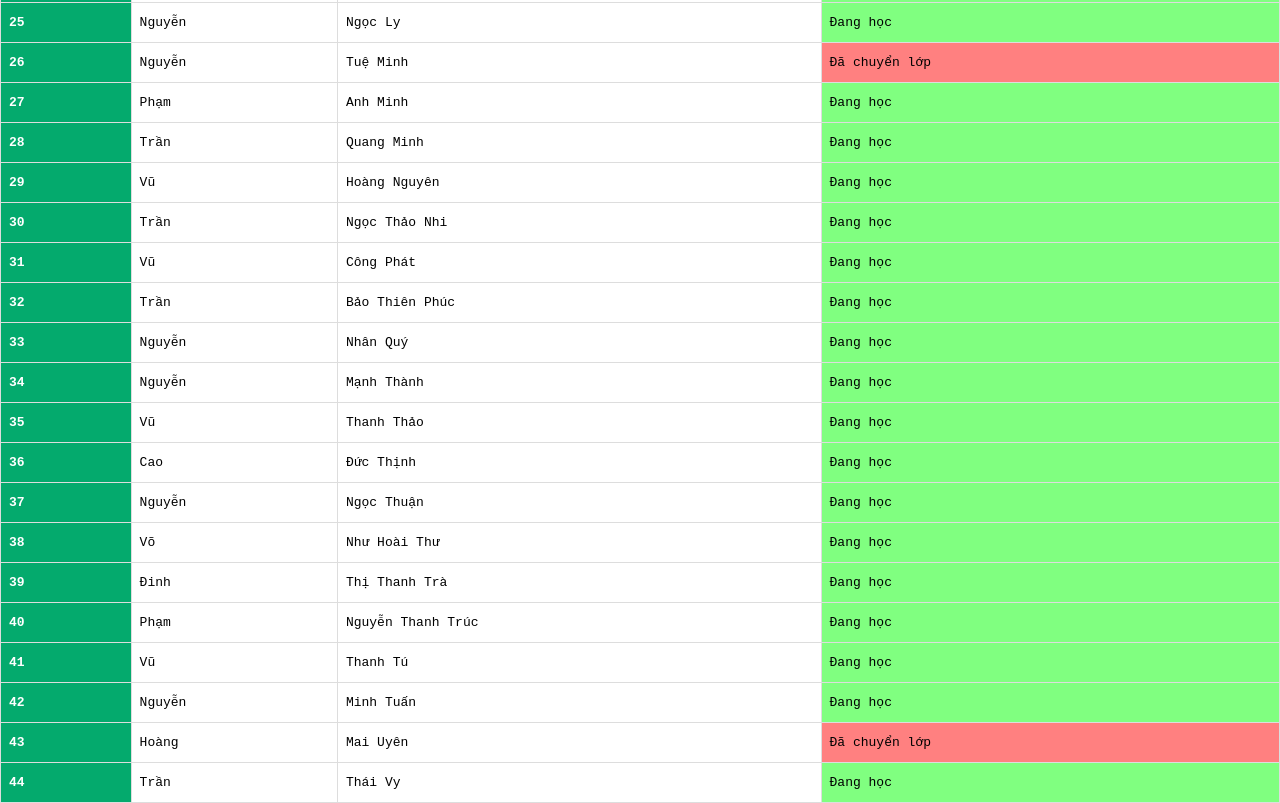
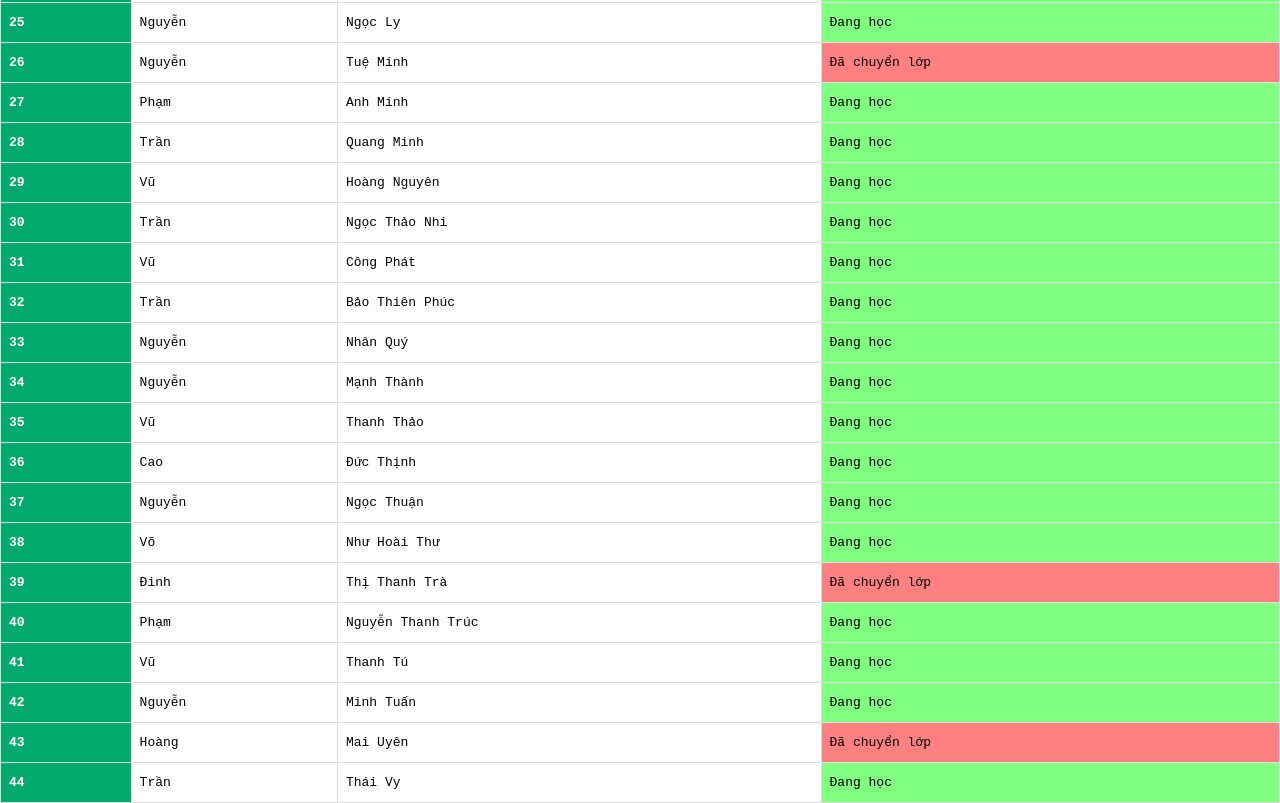
Before and after one commit to xuanbachlai/7D, a plain HTML site: page member.html in a window 1280 px wide. Shown: the part 1051-1854 px from the top of the page. Drawn offline with Linux system fonts and the light colour scheme.

Commit message:
Add files via upload

```diff
--- a/member.html
+++ b/member.html
@@ -259,7 +259,7 @@
 				<th>39</th>
 				<td>Đinh</td>
 				<td>Thị Thanh Trà</td>
-				<td id="true">Đang học</td>
+				<td id="false">Đã chuyển lớp</td>
 			</tr>
 			<tr>
 				<th>40</th>
```
